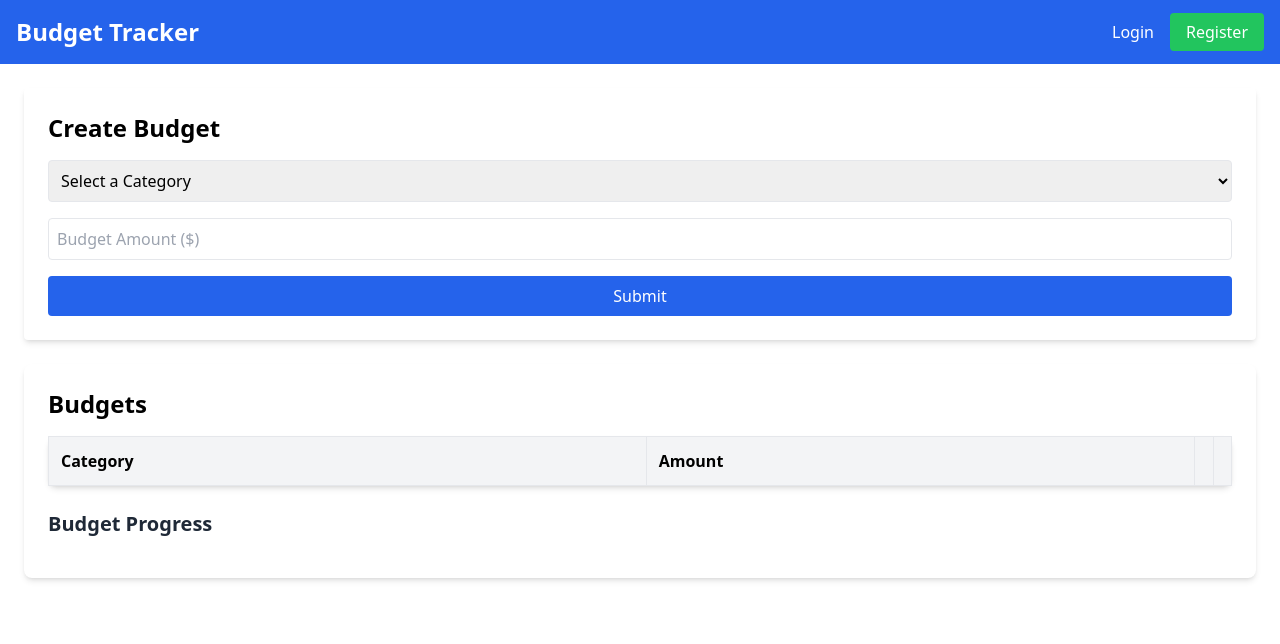
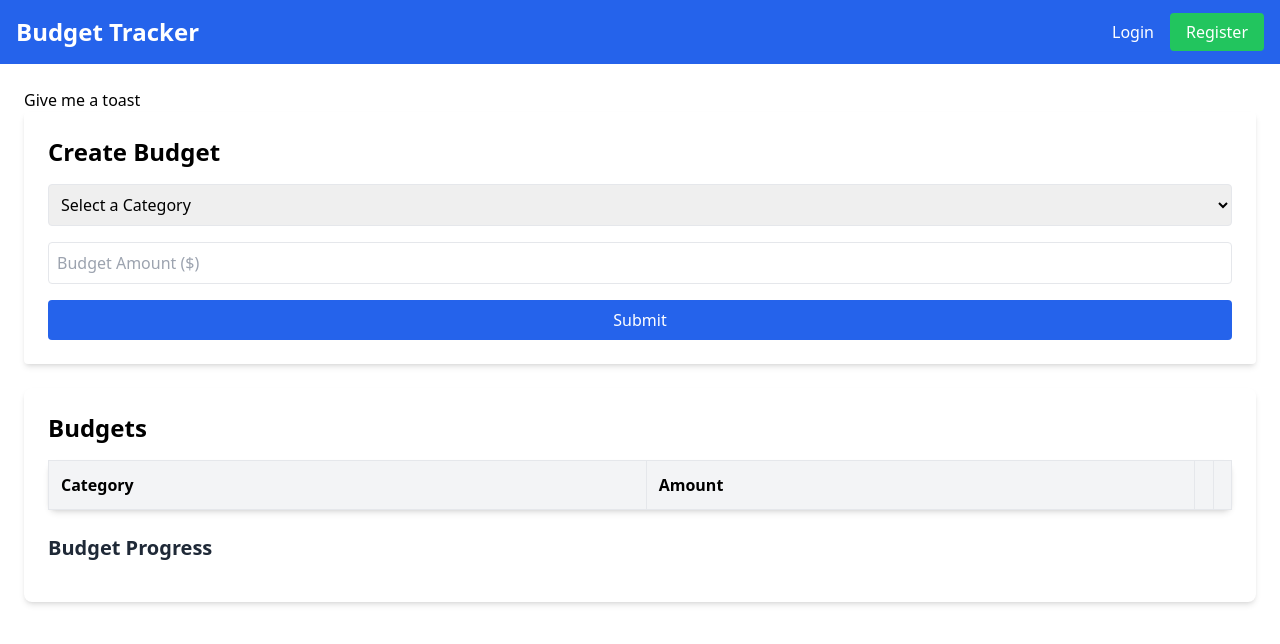
Before and after one commit to TacNap/A1_QUT_IFN636, a React (Create React App) app in the folder frontend/: page /budgets in a window 1280 px wide. Shown: the top 644 px of the page. Built offline with nearby package versions, Linux system fonts and the light colour scheme.

Commit message:
BTA-40 added Sonner package for toast messages

```diff
--- a/frontend/package.json
+++ b/frontend/package.json
@@ -8,6 +8,7 @@
     "react-dom": "^18.2.0",
     "react-router-dom": "^6.10.0",
     "react-scripts": "5.0.1",
+    "sonner": "^2.0.7",
     "web-vitals": "^2.1.4"
   },
   "scripts": {
--- a/frontend/src/App.js
+++ b/frontend/src/App.js
@@ -5,6 +5,7 @@ import Register from './pages/Register';
 import Profile from './pages/Profile';
 import Transactions from './pages/Transactions';
 import Budgets from './pages/Budgets';
+
 
 function App() {
   return (
--- a/frontend/src/pages/Budgets.jsx
+++ b/frontend/src/pages/Budgets.jsx
@@ -3,6 +3,7 @@ import axiosInstance from '../axiosConfig';
 import BudgetForm from '../components/BudgetForm';
 import BudgetList from '../components/BudgetList';
 import { useAuth } from '../context/AuthContext';
+import { Toaster, toast } from 'sonner';
 
 const Budgets = () => {
   const { user } = useAuth();
@@ -24,8 +25,12 @@ const Budgets = () => {
     fetchBudgets();
   }, [user]);
 
+
+
   return (
     <div className="container mx-auto p-6">
+       <Toaster />
+      <button onClick={() => toast('My first toast')}>Give me a toast</button>
       <BudgetForm
         budgets={budgets}
         setBudgets={setBudgets}
--- a/package.json
+++ b/package.json
@@ -15,6 +15,7 @@
   "author": "Task Manager Team",
   "license": "ISC",
   "dependencies": {
-    "mongodb": "^6.18.0"
+    "mongodb": "^6.18.0",
+    "sonner": "^2.0.7"
   }
 }
```
Also changed, not shown: frontend/src/App.css (line endings or trailing spaces), 2 other files (tests, documents, lock files or other folders).
